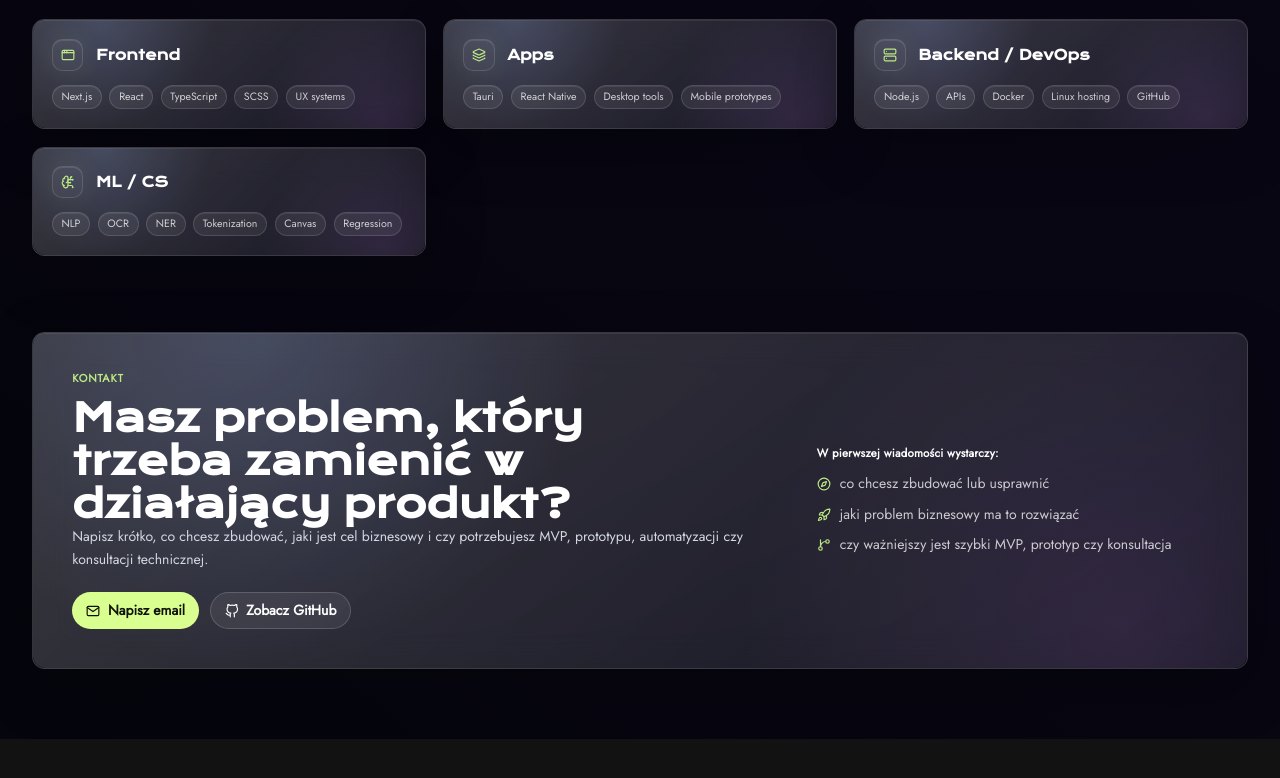
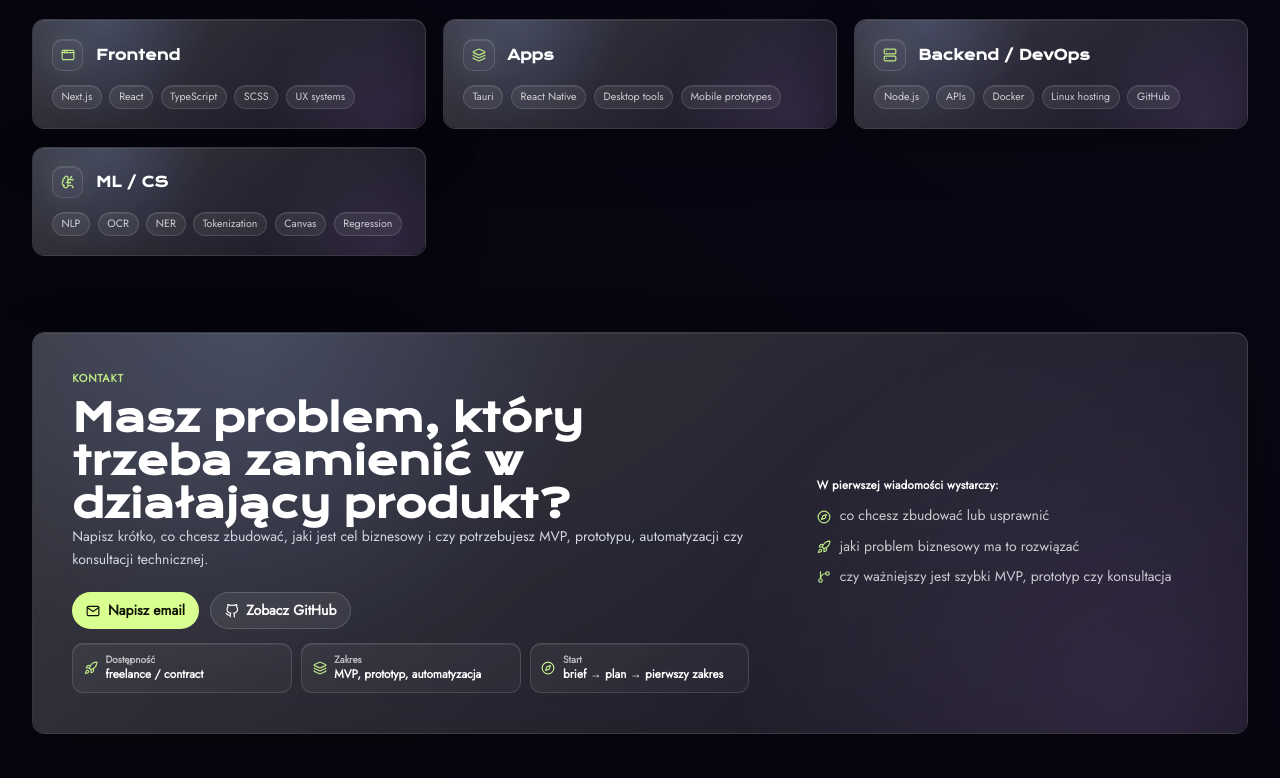
Before and after one commit to dawidbartczak/portfolio, a Next.js app: page / in a window 1280 px wide. Shown: the part 5085-5863 px from the top of the page. Before the commit the page ends 5824 px from the top, so only its background shows below. Built offline with nearby package versions, Linux system fonts and the light colour scheme.

Commit message:
Improve contact conversion details

```diff
--- a/src/components/PortfolioLanding/PortfolioLanding.module.scss
+++ b/src/components/PortfolioLanding/PortfolioLanding.module.scss
@@ -1266,6 +1266,52 @@
     margin-top: 1.35rem;
 }
 
+.contactMeta {
+    display: grid;
+    grid-template-columns: repeat(3, minmax(0, 1fr));
+    gap: 0.65rem;
+    margin-top: 1rem;
+    max-width: 780px;
+}
+
+.contactMetaItem {
+    display: grid;
+    grid-template-columns: auto minmax(0, 1fr);
+    gap: 0.14rem 0.55rem;
+    align-items: center;
+    min-width: 0;
+    border: 1px solid var(--chip-border);
+    border-radius: 0.78rem;
+    background:
+        linear-gradient(145deg, color-mix(in srgb, var(--chip-bg) 80%, transparent), color-mix(in srgb, var(--button-secondary-bg) 46%, transparent));
+    box-shadow: inset 0 1px 0 color-mix(in srgb, var(--text-strong) 8%, transparent);
+    padding: 0.72rem 0.76rem;
+}
+
+.contactMetaIcon {
+    grid-row: span 2;
+    width: 1rem;
+    min-width: 1rem;
+    height: 1rem;
+    color: var(--accent-strong);
+}
+
+.contactMetaItem span {
+    color: var(--text-soft);
+    font-size: 0.72rem;
+    font-weight: 800;
+    line-height: 1.15;
+}
+
+.contactMetaItem strong {
+    overflow: hidden;
+    color: var(--text-strong);
+    font-size: 0.84rem;
+    line-height: 1.24;
+    text-overflow: ellipsis;
+    white-space: nowrap;
+}
+
 .briefStarter {
     display: grid;
     gap: 0.9rem;
@@ -1363,6 +1409,10 @@
     .page {
         width: min(100% - 1rem, 1440px);
         padding-top: 0.5rem;
+    }
+
+    .contactMeta {
+        grid-template-columns: 1fr;
     }
 
     .nav {
--- a/src/components/PortfolioLanding/index.tsx
+++ b/src/components/PortfolioLanding/index.tsx
@@ -54,6 +54,7 @@ const collaborationIcons = [Compass, Rocket, GitBranch];
 const deliverableIcons = [Github, Server, Code2];
 const techIcons = [AppWindow, Layers3, Server, BrainCircuit];
 const briefIcons = [Compass, Rocket, GitBranch];
+const contactMetaIcons = [Rocket, Layers3, Compass];
 
 const capabilityItems = [
     {label: "Full-stack", Icon: Layers3},
@@ -682,6 +683,19 @@ export default function PortfolioLanding() {
                                     <span>{t(siteCopy.contact.githubLabel)}</span>
                                 </a>
                             </div>
+                            <div className={styles.contactMeta}>
+                                {siteCopy.contact.metaItems.map((item, index) => {
+                                    const Icon = contactMetaIcons[index] ?? Sparkles;
+
+                                    return (
+                                        <div className={styles.contactMetaItem} key={`contact-meta-${index}`}>
+                                            <IconGlyph Icon={Icon} className={styles.contactMetaIcon}/>
+                                            <span>{t(item.label)}</span>
+                                            <strong>{t(item.value)}</strong>
+                                        </div>
+                                    );
+                                })}
+                            </div>
                         </div>
                         <aside className={styles.briefStarter}>
                             <span>{t(siteCopy.contact.briefTitle)}</span>
--- a/src/content/site.ts
+++ b/src/content/site.ts
@@ -173,6 +173,20 @@ export const siteCopy = {
         },
         emailLabel: {pl: "Napisz email", en: "Email me"},
         githubLabel: {pl: "Zobacz GitHub", en: "View GitHub"},
+        metaItems: [
+            {
+                label: {pl: "Dostępność", en: "Availability"},
+                value: {pl: "freelance / contract", en: "freelance / contract"},
+            },
+            {
+                label: {pl: "Zakres", en: "Scope"},
+                value: {pl: "MVP, prototyp, automatyzacja", en: "MVP, prototype, automation"},
+            },
+            {
+                label: {pl: "Start", en: "Start"},
+                value: {pl: "brief → plan → pierwszy zakres", en: "brief → plan → first slice"},
+            },
+        ],
         briefTitle: {pl: "W pierwszej wiadomości wystarczy:", en: "For the first message, send:"},
         briefItems: [
             {pl: "co chcesz zbudować lub usprawnić", en: "what you want to build or improve"},
--- a/src/hooks/useReveal.ts
+++ b/src/hooks/useReveal.ts
@@ -28,18 +28,24 @@ export function useReveal(selector = "[data-reveal]") {
         });
 
         const revealOrObserve = (element: HTMLElement, index = 0) => {
-            if (element.dataset.revealed === "true" || tracked.has(element)) {
+            if (element.dataset.revealed === "true") {
+                return;
+            }
+
+            const rect = element.getBoundingClientRect();
+            const isVisibleNow = rect.top < window.innerHeight * 0.96 && rect.bottom > 0;
+
+            if (isVisibleNow) {
+                element.setAttribute("data-revealed", "true");
+                observer.unobserve(element);
+                return;
+            }
+
+            if (tracked.has(element)) {
                 return;
             }
 
             tracked.add(element);
-            const rect = element.getBoundingClientRect();
-
-            if (rect.top < window.innerHeight * 0.96) {
-                element.setAttribute("data-revealed", "true");
-                return;
-            }
-
             element.style.setProperty("--reveal-delay", `${Math.min(index * 12, 72)}ms`);
             observer.observe(element);
         };
@@ -51,6 +57,13 @@ export function useReveal(selector = "[data-reveal]") {
         };
 
         scan();
+
+        const rescan = () => window.requestAnimationFrame(scan);
+        const hashRescan = window.setTimeout(scan, 240);
+
+        window.addEventListener("hashchange", rescan);
+        window.addEventListener("load", rescan);
+        window.addEventListener("resize", rescan);
 
         const mutationObserver = new MutationObserver((mutations) => {
             mutations.forEach((mutation) => {
@@ -73,6 +86,10 @@ export function useReveal(selector = "[data-reveal]") {
         mutationObserver.observe(document.body, {childList: true, subtree: true});
 
         return () => {
+            window.clearTimeout(hashRescan);
+            window.removeEventListener("hashchange", rescan);
+            window.removeEventListener("load", rescan);
+            window.removeEventListener("resize", rescan);
             observer.disconnect();
             mutationObserver.disconnect();
         };
```
